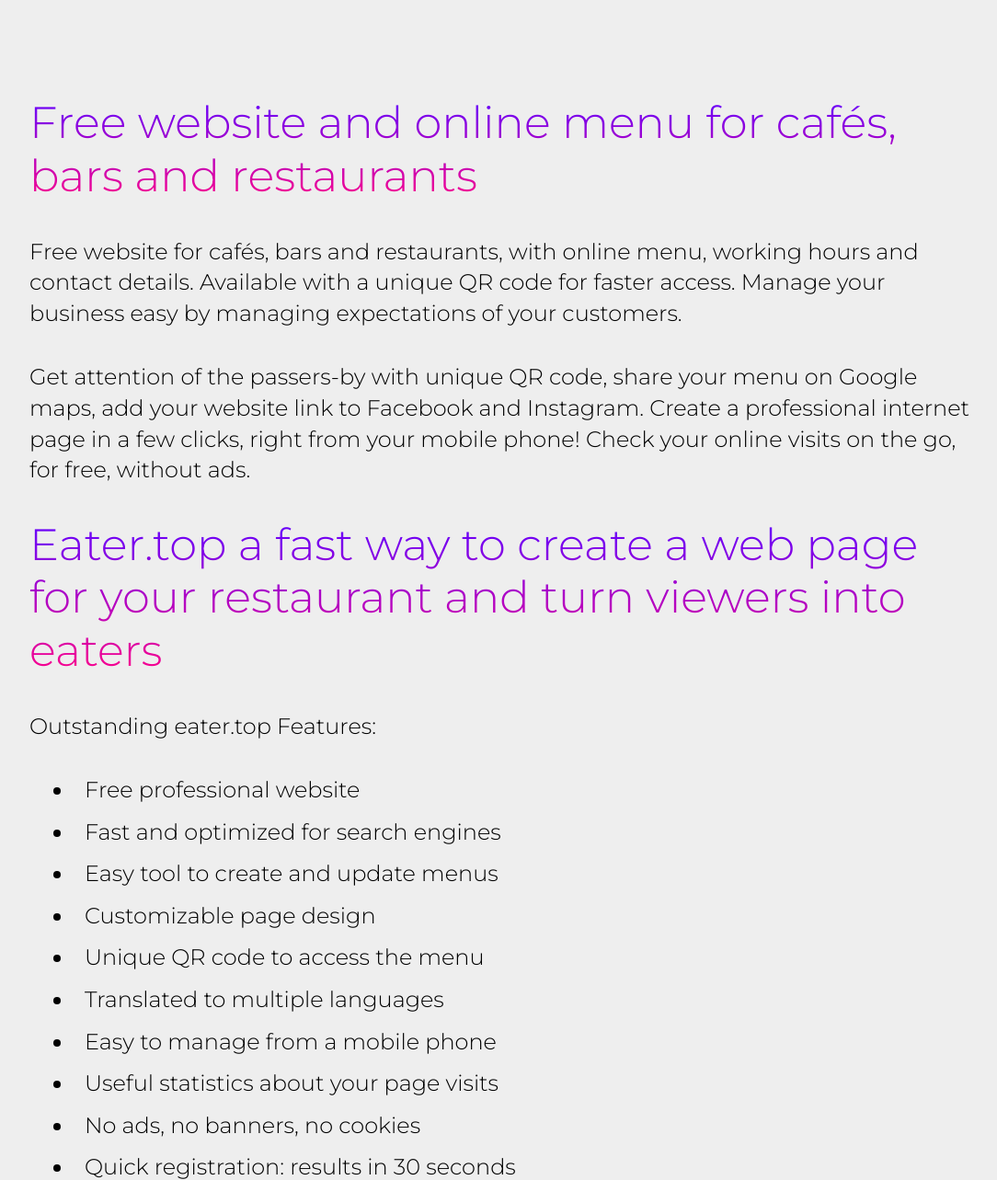
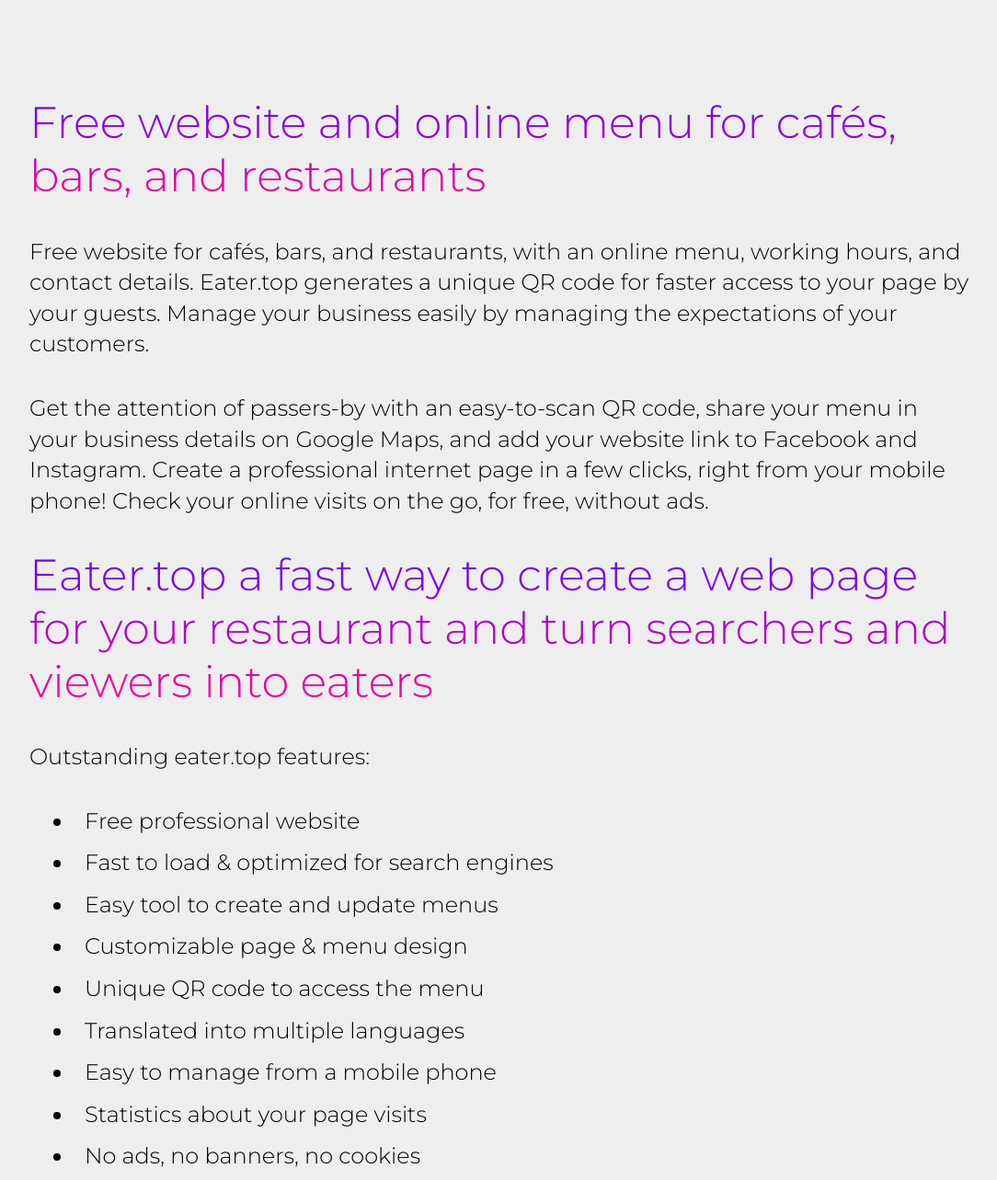
Before and after one commit to eater-top/eater, a plain HTML site: page index.html in a window 1280 px wide. Shown: the part 307-1590 px from the top of the page at 92% size, without its empty margins (96-1180 px from the left). Drawn offline with Linux system fonts and the light colour scheme; a script that the page names is missing.

Commit message:
Index page text updates

```diff
--- a/index.html
+++ b/index.html
@@ -6,7 +6,7 @@
     <link rel="preconnect" href="https://fonts.googleapis.com">
     <link rel="preconnect" href="https://fonts.gstatic.com" crossorigin>
     <link href="https://fonts.googleapis.com/css2?family=Montserrat:wght@300&display=swap" rel="stylesheet">
-    <meta name="description" content="Eater.top a fast way to create a website for a restaurant, publish manu, and turn viewers into eaters"/>
+    <meta name="description" content="Eater.top a fast way to create a website for a restaurant, publish menu, and turn viewers into eaters"/>
     <style>
       html, body {
         margin: 0;
@@ -77,20 +77,20 @@
   </head>
   <body>
     <h1>eater</h1>
-    <h2>Free website and online menu for cafés, bars and restaurants</h2>
-    <p>Free website for cafés, bars and restaurants, with online menu, working hours and contact details. Available with a unique QR code for faster access. Manage your business easy by managing expectations of your customers.</p>
-    <p>Get attention of the passers-by with unique QR code, share your menu on Google maps, add your website link to Facebook and Instagram. Create a professional internet page in a few clicks, right from your mobile phone! Check your online visits on the go, for free, without ads.</p>
-    <h2>Eater.top a fast way to create a web page for your restaurant and turn viewers into eaters</h2>
-    <p>Outstanding eater.top Features:</p>
+    <h2>Free website and online menu for cafés, bars, and restaurants</h2>
+    <p>Free website for cafés, bars, and restaurants, with an online menu, working hours, and contact details. Eater.top generates a unique QR code for faster access to your page by your guests. Manage your business easily by managing the expectations of your customers.</p>
+    <p>Get the attention of passers-by with an easy-to-scan QR code, share your menu in your business details on Google Maps, and add your website link to Facebook and Instagram. Create a professional internet page in a few clicks, right from your mobile phone! Check your online visits on the go, for free, without ads.</p>
+    <h2>Eater.top a fast way to create a web page for your restaurant and turn searchers and viewers into eaters</h2>
+    <p>Outstanding eater.top features:</p>
     <ul>
       <li>Free professional website</li>
-      <li>Fast and optimized for search engines</li>
+      <li>Fast to load & optimized for search engines</li>
       <li>Easy tool to create and update menus</li>
-      <li>Customizable page design</li>
+      <li>Customizable page & menu design</li>
       <li>Unique QR code to access the menu</li>
-      <li>Translated to multiple languages</li>
+      <li>Translated into multiple languages</li>
       <li>Easy to manage from a mobile phone</li>
-      <li>Useful statistics about your page visits</li>
+      <li>Statistics about your page visits</li>
       <li>No ads, no banners, no cookies</li>
       <li>Quick registration: results in 30 seconds</li>
       <li>Links to all your social accounts</li>
```
